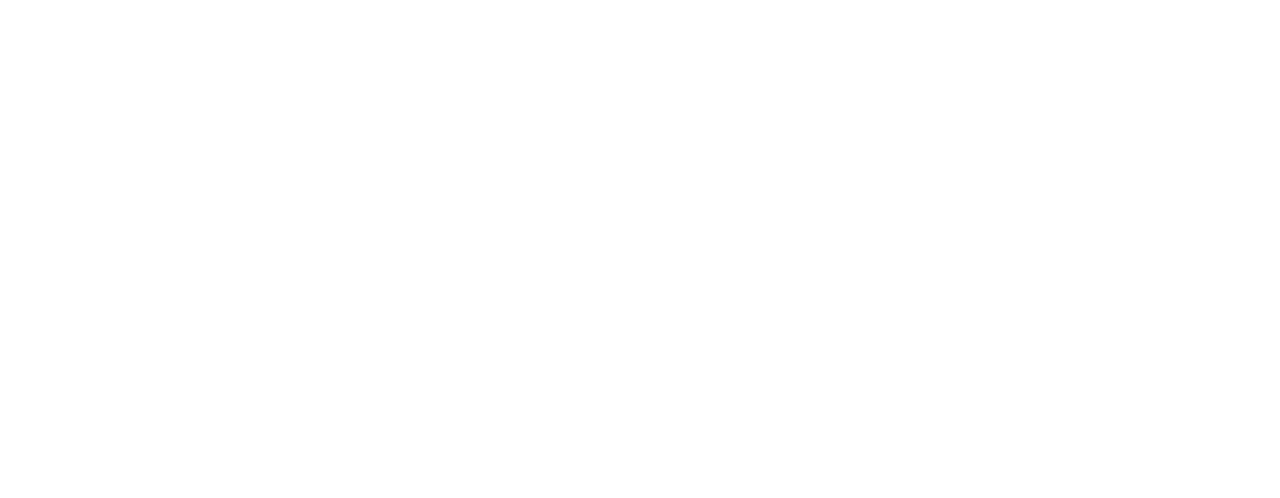
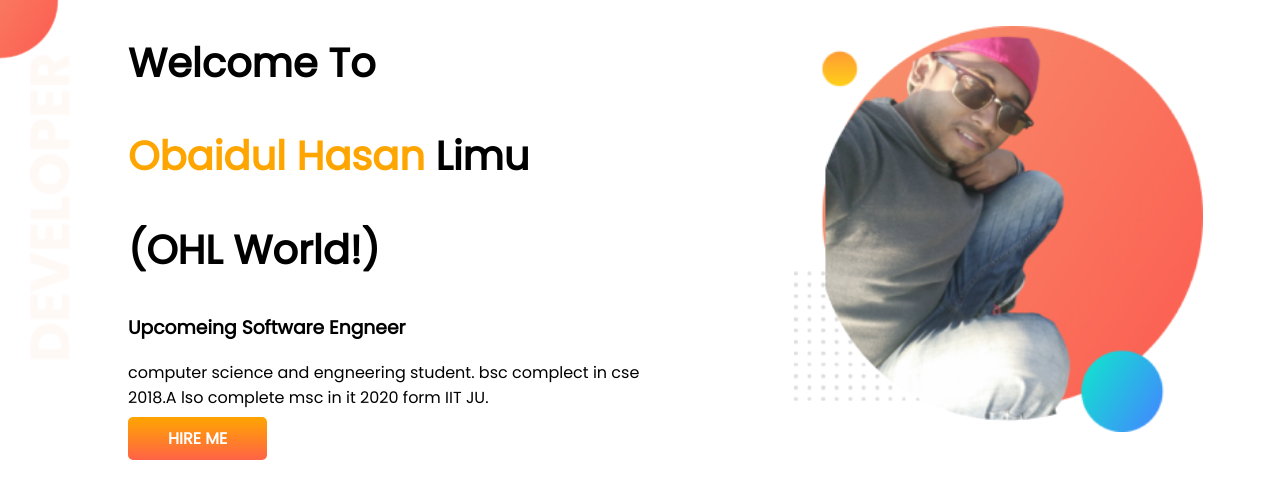
Before and after one commit to MD-obaidul-hasan/devoloper-portfolio, a plain HTML site: page index.html in a window 1280 px wide. Drawn offline with Linux system fonts and the light colour scheme.

Commit message:
top banner

```diff
--- a/index.html
+++ b/index.html
@@ -1,13 +1,36 @@
 <!DOCTYPE html>
 <html lang="en">
+
 <head>
     <meta charset="UTF-8">
     <meta http-equiv="X-UA-Compatible" content="IE=edge">
     <meta name="viewport" content="width=device-width, initial-scale=1.0">
     <title>obaidul portfolio</title>
+    <link rel="preconnect" href="https://fonts.googleapis.com">
+    <link rel="preconnect" href="https://fonts.gstatic.com" crossorigin>
+    <link href="https://fonts.googleapis.com/css2?family=Poppins&display=swap" rel="stylesheet">
     <link rel="stylesheet" href="style.css">
 </head>
+
 <body>
+    <section class="top-banner">
+        <div class="half-width">
+            <h1>Welcome To</h1>
+            <h1> <span class="orange-color">Obaidul Hasan </span> Limu
+            </h1>
+            <h1>(OHL World!)</h1>
+            <h3>Upcomeing Software Engneer</h3>
+            <p>computer science and engneering student. bsc complect in cse 2018.A lso complete msc in it 2020 form IIT
+                JU.
+            </p>
+            <a class="link-button" target="_blank" href="https://www.linkedin.com/in/md-obaidul-hasan-730763195/
+        ">HIRE ME</a>
+        </div>
+        <div class="half-width">
+            <img src="images/limu pro.png" alt="">
+        </div>
+    </section>
 
 </body>
+
 </html>
--- a/style.css
+++ b/style.css
@@ -0,0 +1,46 @@
+body {
+    font-family: 'Poppins', sans-serif;
+    margin: 0%;
+}
+
+h1 {
+    font-size: 40px;
+}
+
+.orange-color {
+    color: orange;
+}
+
+section {
+    display: flex;
+}
+
+.half-width {
+    width: 50%;
+    padding-left: 10%;
+
+
+}
+
+.half-width img {
+    width: 80%;
+    padding-left: 5%;
+    padding-top: 5%;
+
+}
+
+.link-button {
+    text-decoration: none;
+    background-image: linear-gradient(orange, tomato);
+
+    padding: 10px 40px;
+    color: white;
+    font-weight: 700;
+    border-radius: 5px;
+
+}
+
+.top-banner {
+    background-image: url(images/top-banner.png);
+    background-repeat: no-repeat
+}
```
Also changed, not shown: images/dream-bg.png (added), images/exp-bg.png (added), images/jhankar.png (added), images/jhankar2.png (added), images/limu pro.png (added), images/my-bg.png (added), images/my-bg2.png (added), images/top-banner.png (added), 7 other files.
